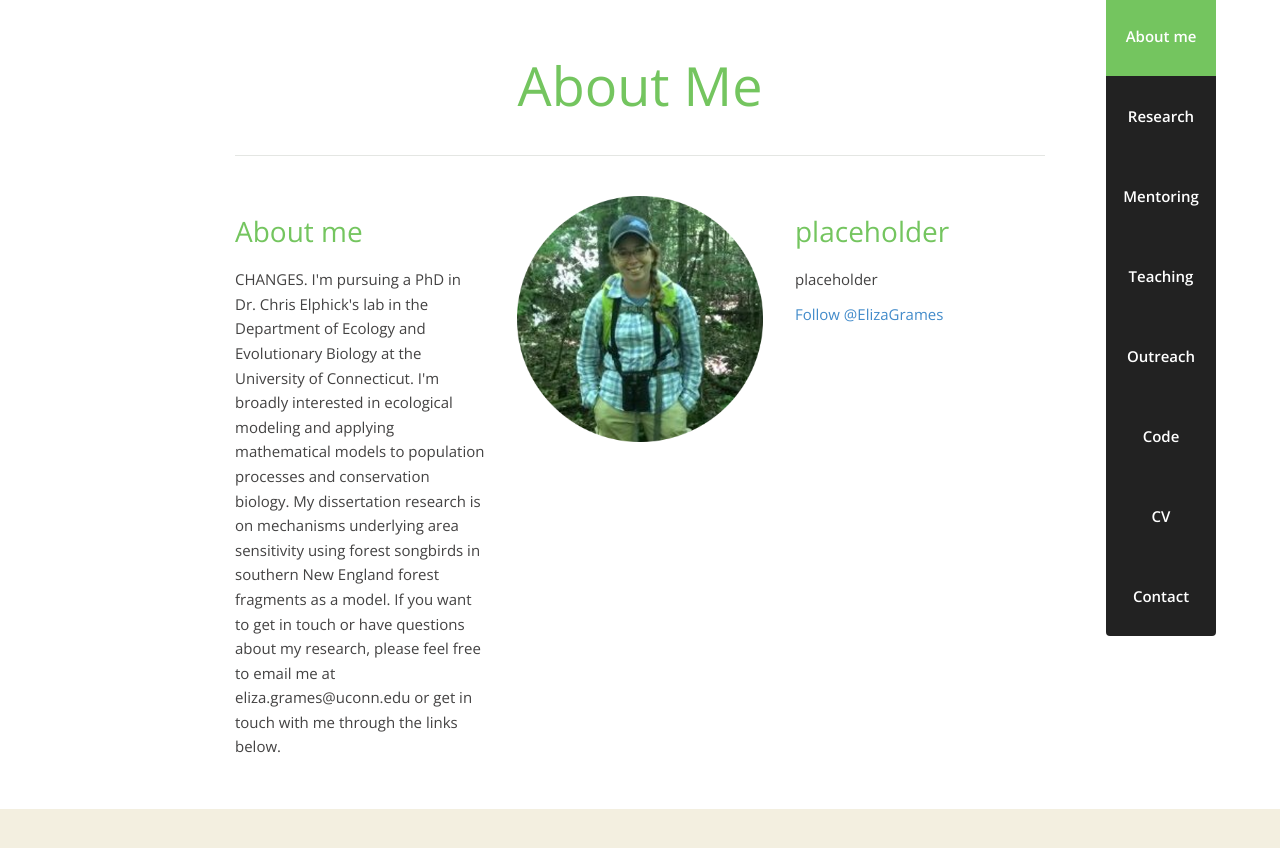
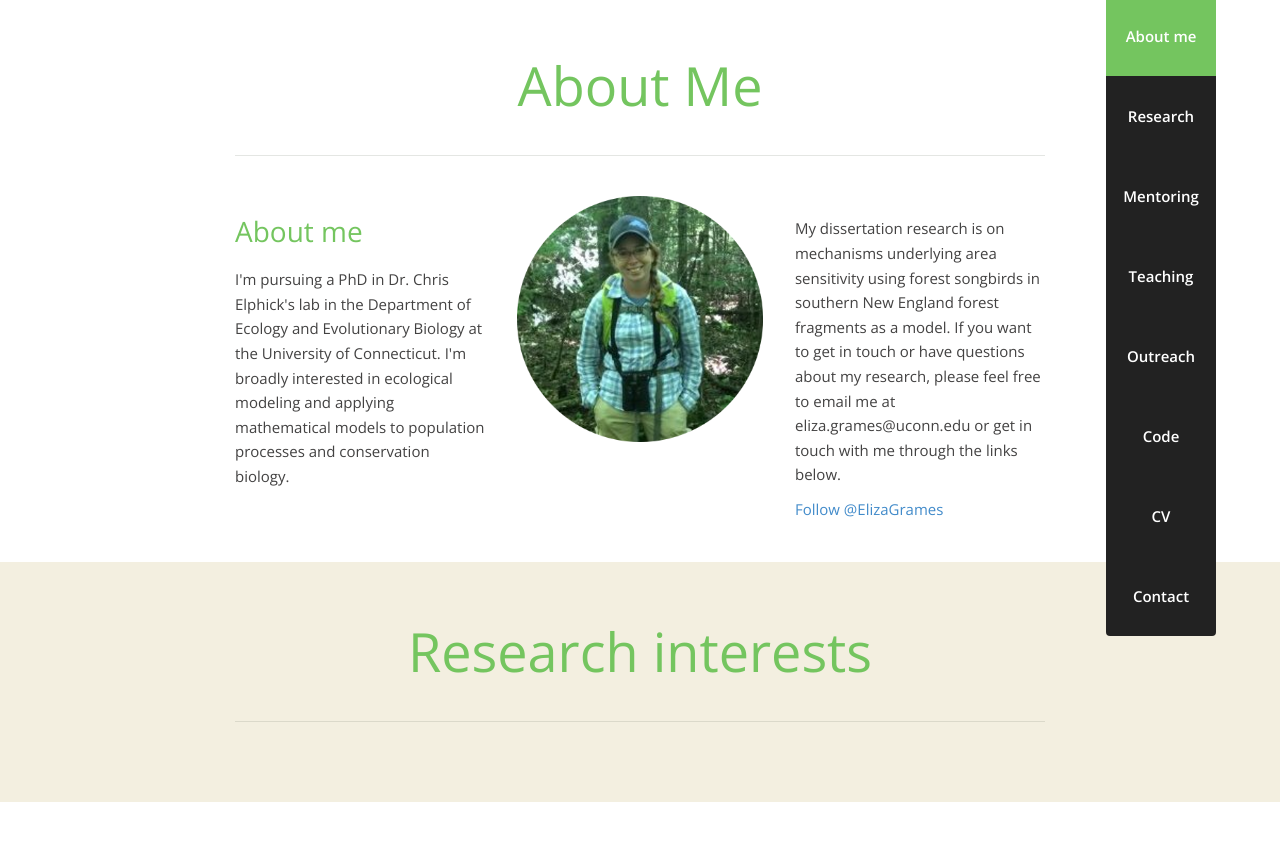
Before and after one commit to elizagrames/elizagrames.github.io, a Jekyll site: the page about/index.html, which Jekyll copies as it is, in a window 1280 px wide and 900 px high, scrolled down 856 px, cut to the strip 48-896 px from the top of the window. Built offline with Jekyll 4.4.1, drawn with Linux system fonts in a browser that asks for light colours; nearby versions of some CDN libraries; library files that are not in the unit come from our copies; comment, search, counter and statistics services are not loaded.

Commit message:
Update index.html

```diff
--- a/about/index.html
+++ b/about/index.html
@@ -97,16 +97,16 @@
 	<div class="col-md-4">
 		<h3>About me</h3>
 		<p>
-			CHANGES. I'm pursuing a PhD in Dr. Chris Elphick's lab in the Department of Ecology and Evolutionary Biology at the University of Connecticut. I'm broadly interested in ecological modeling and applying mathematical models to population processes and conservation biology. My dissertation research is on mechanisms underlying area sensitivity using forest songbirds in southern New England forest fragments as a model. If you want to get in touch or have questions about my research, please feel free to email me at eliza.grames@uconn.edu or get in touch with me through the links below.
-	</p>
+			I'm pursuing a PhD in Dr. Chris Elphick's lab in the Department of Ecology and Evolutionary Biology at the University of Connecticut. I'm broadly interested in ecological modeling and applying mathematical models to population processes and conservation biology. 	</p>
 	</div>
 	<div class="col-md-4 text-center">
 		<img src="https://github.com/elizagrames/elizagrames.github.io/blob/master/images/me.png?raw=true" alt="Eliza Grames" width="246" height="246" />
 	</div>
 	<div class="col-md-4">
-		<h3>placeholder</h3>
+		<h3></h3>
 		<p>
-		placeholder	</p>
+		My dissertation research is on mechanisms underlying area sensitivity using forest songbirds in southern New England forest fragments as a model. If you want to get in touch or have questions about my research, please feel free to email me at eliza.grames@uconn.edu or get in touch with me through the links below.
+	</p>
 
 		<a href="https://twitter.com/ElizaGrames" class="twitter-follow-button" data-show-count="false" data-size="large" data-show-screen-name="false">Follow @ElizaGrames</a>
 		<script>!function(d,s,id){var js,fjs=d.getElementsByTagName(s)[0],p=/^http:/.test(d.location)?'http':'https';if(!d.getElementById(id)){js=d.createElement(s);js.id=id;js.src=p+'://platform.twitter.com/widgets.js';fjs.parentNode.insertBefore(js,fjs);}}(document, 'script', 'twitter-wjs');</script>
```
